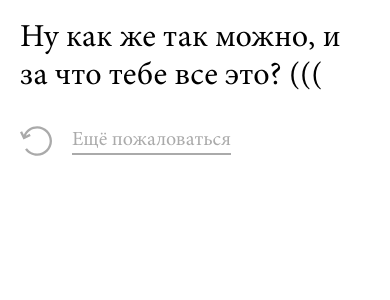
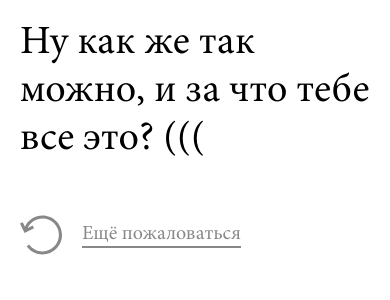
Before and after one commit to hackey9/sibdev-mini-report, a React (Create React App) app: page / in a window 390 px wide. Both pictures are taken after a click on the button "Пожаловаться". Shown: the top 300 px of the page. Built offline with nearby package versions, Linux system fonts and the light colour scheme.

Commit message:
fix sizes & fonts

```diff
--- a/src/components/App.tsx
+++ b/src/components/App.tsx
@@ -31,7 +31,7 @@ const App: FC = () => {
   return (
     <Layout>
       {!isPageResult ? <>
-        <Headline name={"Зайка,"} children={"Изложи свою проблему"}/>
+        <Headline name={"Зайка,"} children={"изложи свою проблему"}/>
         <Textarea value={text} onChange={setText} autofocus/>
         <Button onClick={handleSend} />
       </> : <>
--- a/src/components/BackLink.module.css
+++ b/src/components/BackLink.module.css
@@ -10,6 +10,8 @@
   justify-self: start;
 
   cursor: pointer;
+
+  margin-top: 56px;
 }
 
 .back > .icon {
@@ -18,8 +20,8 @@
   background-size: contain;
   background-position: center;
   background-origin: content-box;
-  width: 32px;
-  height: 32px;
+  width: 42px;
+  height: 42px;
 
   margin-right: 20px;
 
@@ -32,12 +34,11 @@
 
 .back > .text {
   user-select: none;
-  color: #aaa;
+  color: #888;
   font-family: "MinionPro", sans-serif;
-  font-size: 28px;
+  font-size: 42px;
 
-  padding: 1px 0;
-  border-bottom: 2px solid #aaa;
+  border-bottom: 2px solid #888;
 }
 
 @media (max-width: 1000px) {
--- a/src/components/Button.module.css
+++ b/src/components/Button.module.css
@@ -1,16 +1,16 @@
 .button {
   border: none;
   outline: none;
-  background-color: #f00;
-  color: #fff;
+  background-color: #bd0000;
+  color: #fefefe;
   font-family: "MinionPro", sans-serif;
   border-radius: 4px;
-  height: 60px;
-  font-size: 32px;
+  height: 85px;
+  font-size: 60px;
 
   cursor: pointer;
 
-  padding: 0 20px;
+  padding: 0 32px;
   display: inline-block;
   justify-self: start;
 }
--- a/src/components/Headline.module.css
+++ b/src/components/Headline.module.css
@@ -4,8 +4,8 @@
 }
 
 .headline > .name {
-  color: #f00;
-  margin-bottom: 20px;
+  color: #bd0000;
+  line-height: 81px;
 }
 
 .headline > .text {
@@ -16,6 +16,10 @@
 
 @media (max-width: 1000px) {
   .headline {
-    font-size: 32px;
+    font-size: 40px;
+  }
+
+  .headline > .name {
+    line-height: 50px;
   }
 }
--- a/src/components/Layout.module.css
+++ b/src/components/Layout.module.css
@@ -2,9 +2,8 @@
   display: inline-grid;
   grid-template-columns: 1fr;
   grid-auto-rows: auto;
-  grid-row-gap: 80px;
 
-  padding: 150px;
+  padding: 150px 50px 50px 211px;
 }
 
 @media (max-width: 1000px) {
@@ -13,7 +12,5 @@
     display: grid;
 
     padding: 20px;
-
-    grid-row-gap: 30px;
   }
 }
--- a/src/components/Textarea.module.css
+++ b/src/components/Textarea.module.css
@@ -1,4 +1,8 @@
 .textarea {
+  border-bottom: 1px solid black;
+
+  margin-top: 92px;
+  margin-bottom: 114px;
 }
 
 
@@ -14,12 +18,17 @@
 
   font-family: MinionPro, sans-serif;
 
-  font-size: 18px;
+  font-size: 24px;
+  line-height: 27px;
 }
 
 
 @media (max-width: 1000px) {
+  .textarea {
+    margin-top: 40px;
+    margin-bottom: 50px;
+  }
   .textarea > .input {
-    font-size: 16px;
+    font-size: 18px;
   }
 }
--- a/src/components/Textarea.tsx
+++ b/src/components/Textarea.tsx
@@ -12,12 +12,30 @@ export type TextareaProps = PropsWithChildren<{
 const Textarea: FC<TextareaProps> = ({value, onChange, autofocus}) => {
 
   const ref = useRef<HTMLTextAreaElement>(null)
-  //const [input, setInput] = useState<HTMLTextAreaElement>()
-
 
   useEffect(() => {
-    autofocus && ref.current?.focus()
+    const node = ref.current
+    if (node && autofocus) {
+      node.setAttribute("autofocus", "autofocus")
+      node.focus()
+      node.click()
+    }
   }, [autofocus])
+
+  useEffect(() => {
+    function focus() {
+      const node = ref.current
+
+      if (node && autofocus) {
+        node.focus()
+        node.click()
+      }
+    }
+
+    document.addEventListener("click", focus)
+
+    return () => document.removeEventListener("click", focus)
+  }, [])
 
   const handleChange: ChangeEventHandler<HTMLTextAreaElement>
     = useCallback(e => void onChange(e.target.value), [onChange])
```
Also changed, not shown: src/resources/rotate-icon.svg.
